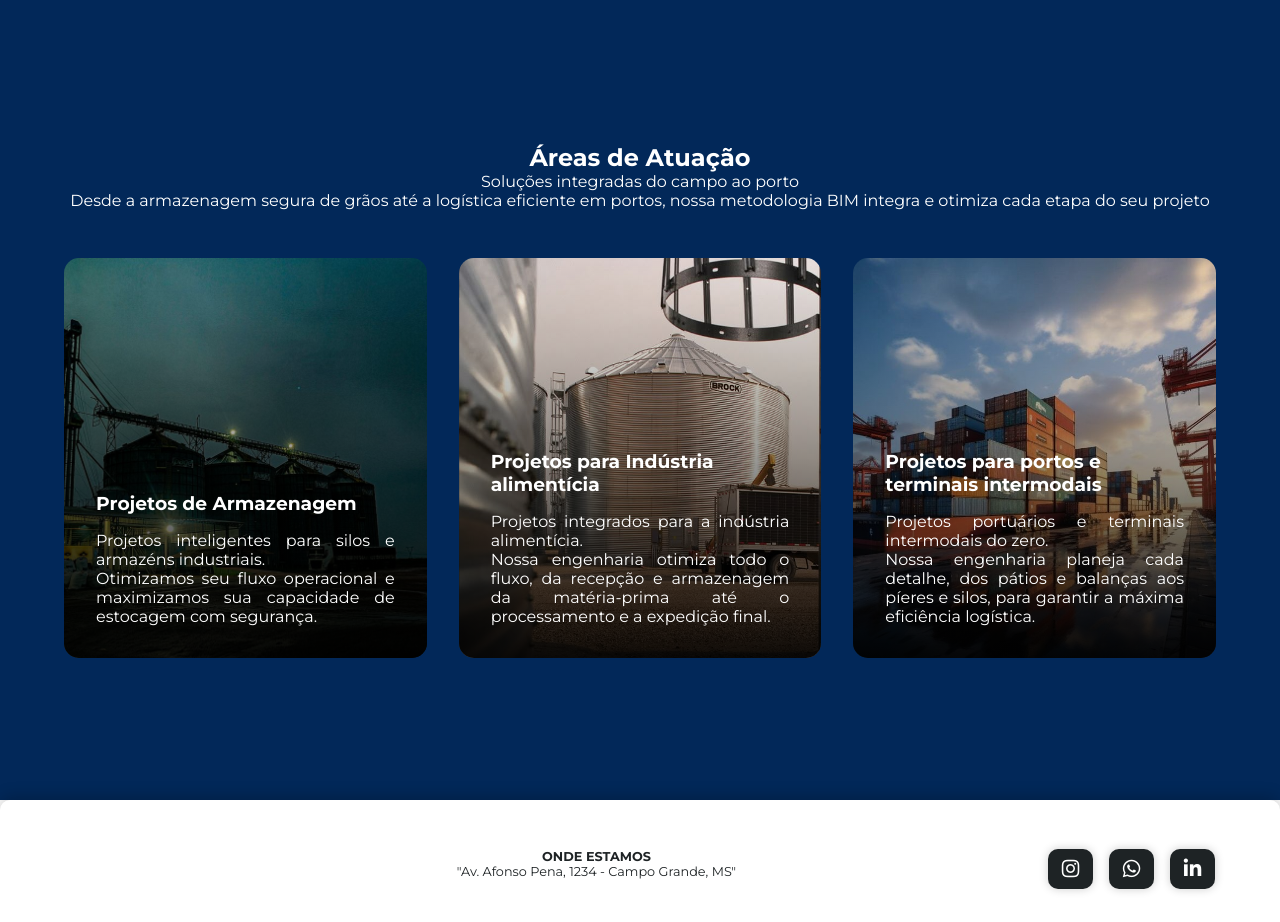
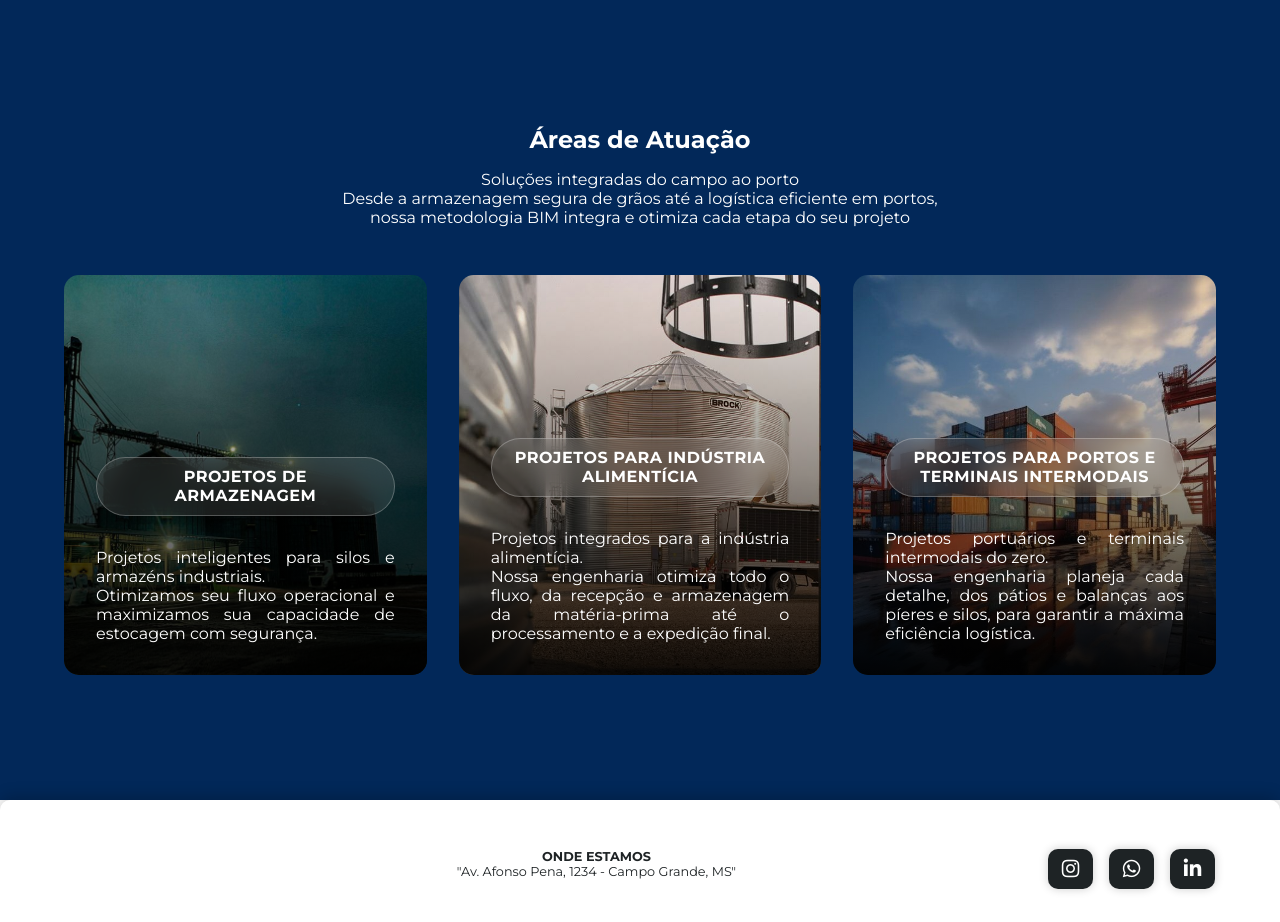
Before and after one commit to JoseWilliamRF/Engenharia-React, a React (Vite) app: page / in a window 1280 px wide. Shown: the part 800-1722 px from the top of the page. Built offline with nearby package versions, Linux system fonts and the light colour scheme; grey boxes are pictures that could not be loaded.

Commit message:
refactor: limpeza de CSS residual e otimizacao dos cards de areas de atuacao

```diff
--- a/src/components/layout/AreasAtuacaoHome.module.css
+++ b/src/components/layout/AreasAtuacaoHome.module.css
@@ -6,6 +6,13 @@
   justify-content: center;
   align-items: center;
   flex-direction: column;
+}
+.top_title {
+  margin-bottom: 1rem;
+}
+.description {
+  max-width: 600px;
+  text-align: center;
 }
 .section_header {
   display: flex;
@@ -34,7 +41,31 @@
   transition:
     transform 0.2s ease-out,
     box-shadow 0.2s ease-out;
+  position: relative;
 }
+.card_title {
+  /* 1. Forma de Pílula */
+  display: inline-block; /* Faz o fundo envolver apenas o texto */
+  padding: 0.6rem 1.2rem;
+  border-radius: 50px; /* Valor alto garante o formato arredondado nas pontas */
+  text-align: center;
+  /* 2. Efeito Glassmorphism */
+  background: rgba(255, 255, 255, 0.1); /* Branco bem transparente */
+  backdrop-filter: blur(12px); /* O desfoque atrás do título */
+  -webkit-backdrop-filter: blur(12px);
+
+  /* 3. Definição da Borda */
+  border: 1px solid rgba(255, 255, 255, 0.25); /* Borda fina e clara para dar o brilho de vidro */
+
+  /* 4. Tipografia e Espaçamento */
+  font-size: 1rem;
+  font-weight: 600;
+  color: #ffffff;
+  margin-bottom: 1rem;
+  text-transform: uppercase; /* Opcional, mas costuma ficar bem em pílulas */
+  letter-spacing: 0.5px;
+}
+
 .card_subtitle {
   text-align: justify;
   margin-top: 1rem;
@@ -54,6 +85,7 @@
   );
   text-decoration: none;
   color: var(--cor-texto);
+  position: relative;
 }
 .card_content::before {
   content: '';
@@ -62,14 +94,6 @@
   left: 0;
   width: 100%;
   height: 100%; /* Ocupa tudo para eliminar a "borda dura" do corte */
-
-  /* Fundo escuro mais baixo e sutil */
-  background: linear-gradient(
-    to top,
-    rgba(0, 0, 0, 0.85) 0%,
-    rgba(0, 0, 0, 0.2) 40%,
-    transparent 60%
-  );
 
   backdrop-filter: blur(8px);
   -webkit-backdrop-filter: blur(8px);
@@ -86,10 +110,7 @@
   z-index: -1;
   transition: all 0.2s ease-out; /* Velocidade rápida na entrada/saída */
 }
-.card a {
-  text-decoration: none;
-  color: var(--cor-texto); /* Usa o branco global que você definiu */
-}
+
 .card:hover {
   transform: translateY(-5px); /* O card "levanta" um pouco */
   box-shadow: 0 15px 30px rgba(0, 0, 0, 0.4); /* Ganha uma sombra no chão */
```
